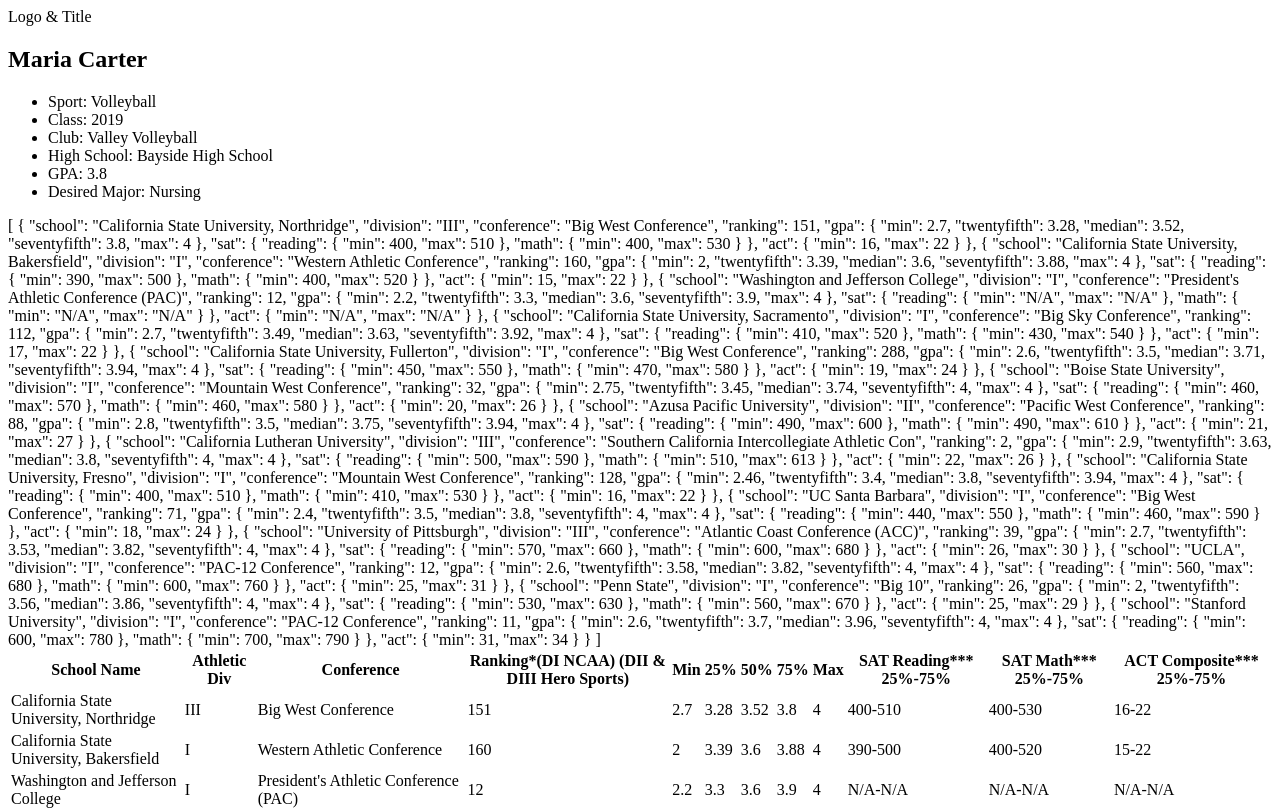
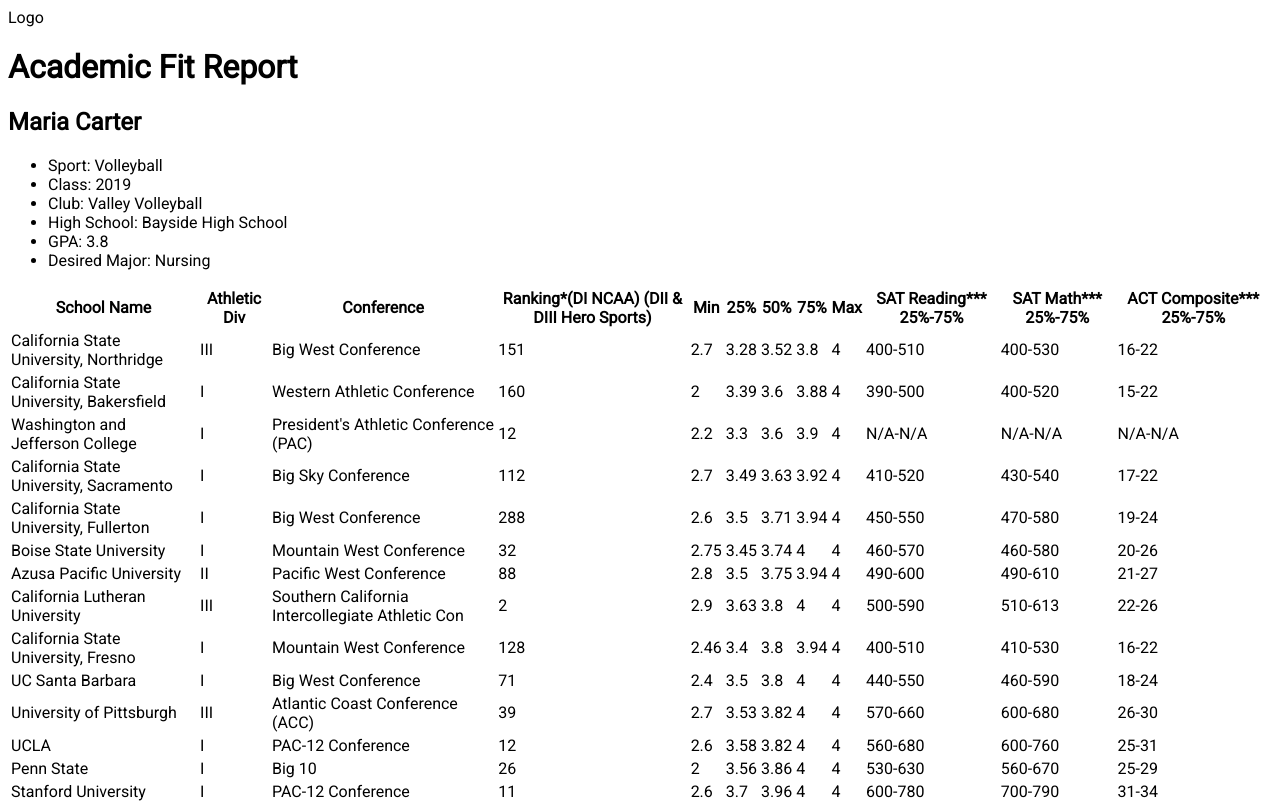
Before and after one commit to jeremybatesDC/vue-table-exercise, a Vue app: page / in a window 1280 px wide. Shown: the top 810 px of the page. Built offline with nearby package versions, Linux system fonts and the light colour scheme.

Commit message:
adding Roboto

```diff
--- a/public/index.html
+++ b/public/index.html
@@ -2,9 +2,12 @@
 <html lang="en">
   <head>
     <meta charset="utf-8" />
+    <link rel="preconnect" href="https://fonts.googleapis.com">
+    <link rel="preconnect" href="https://fonts.gstatic.com" crossorigin>
     <meta http-equiv="X-UA-Compatible" content="IE=edge" />
     <meta name="viewport" content="width=device-width,initial-scale=1.0" />
     <link rel="icon" href="<%= BASE_URL %>favicon.ico" />
+    <link href="https://fonts.googleapis.com/css2?family=Roboto&display=swap" rel="stylesheet">
     <title>SportsRecruits</title>
   </head>
   <body>
--- a/src/App.vue
+++ b/src/App.vue
@@ -1,6 +1,9 @@
 <template>
-  <div class="container">
-    Logo & Title
+  <div class="appWrapper">
+    <header>
+      Logo
+      <h1>Academic Fit Report</h1>
+    </header>
     <AcademicFitReport/>
   </div>
 </template>
@@ -15,3 +18,11 @@
   },
 };
 </script>
+
+<style>
+
+.appWrapper {
+  font-family: 'Roboto', Arial, sans-serif;
+}
+
+</style>
--- a/src/components/AthleteDataTable/AthleteDataTable.vue
+++ b/src/components/AthleteDataTable/AthleteDataTable.vue
@@ -1,6 +1,5 @@
 <template>
   <div>
-    {{athlete.report}}
     <table>
       <thead>
         <tr>
```
